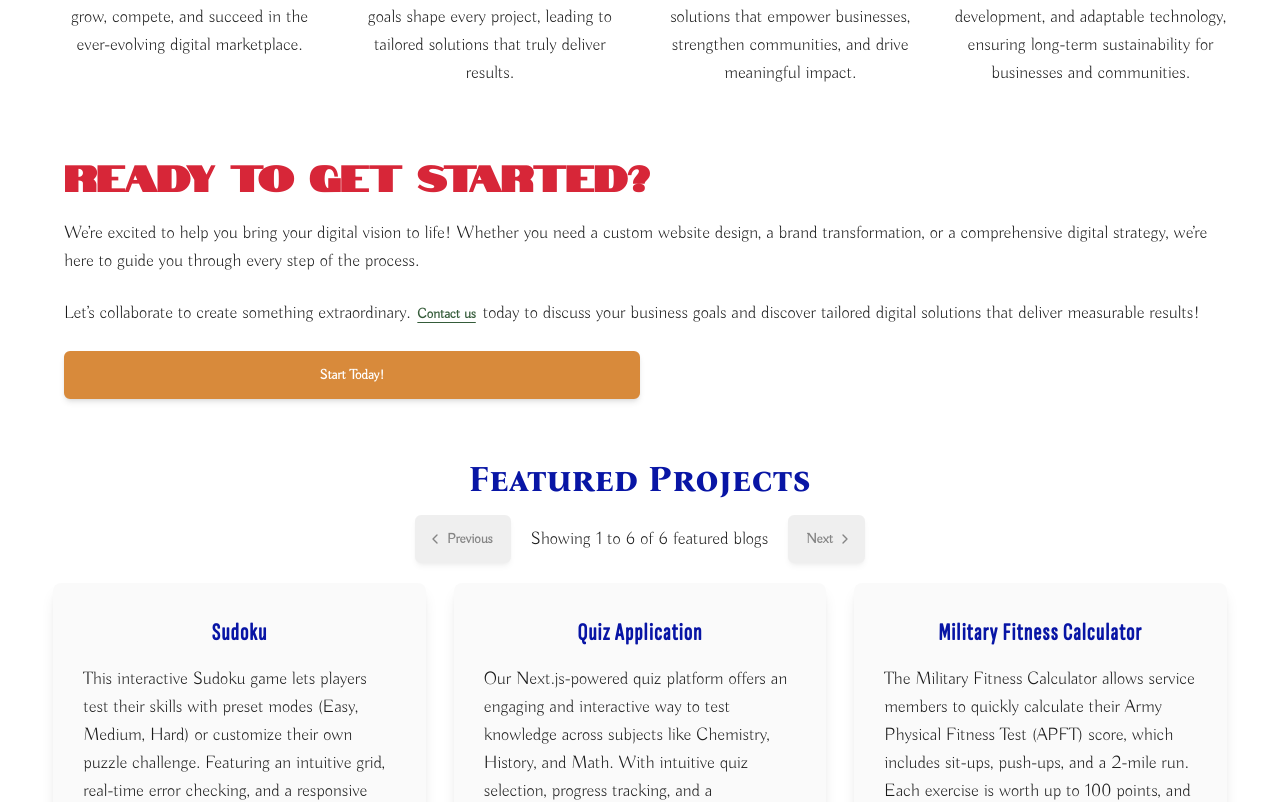
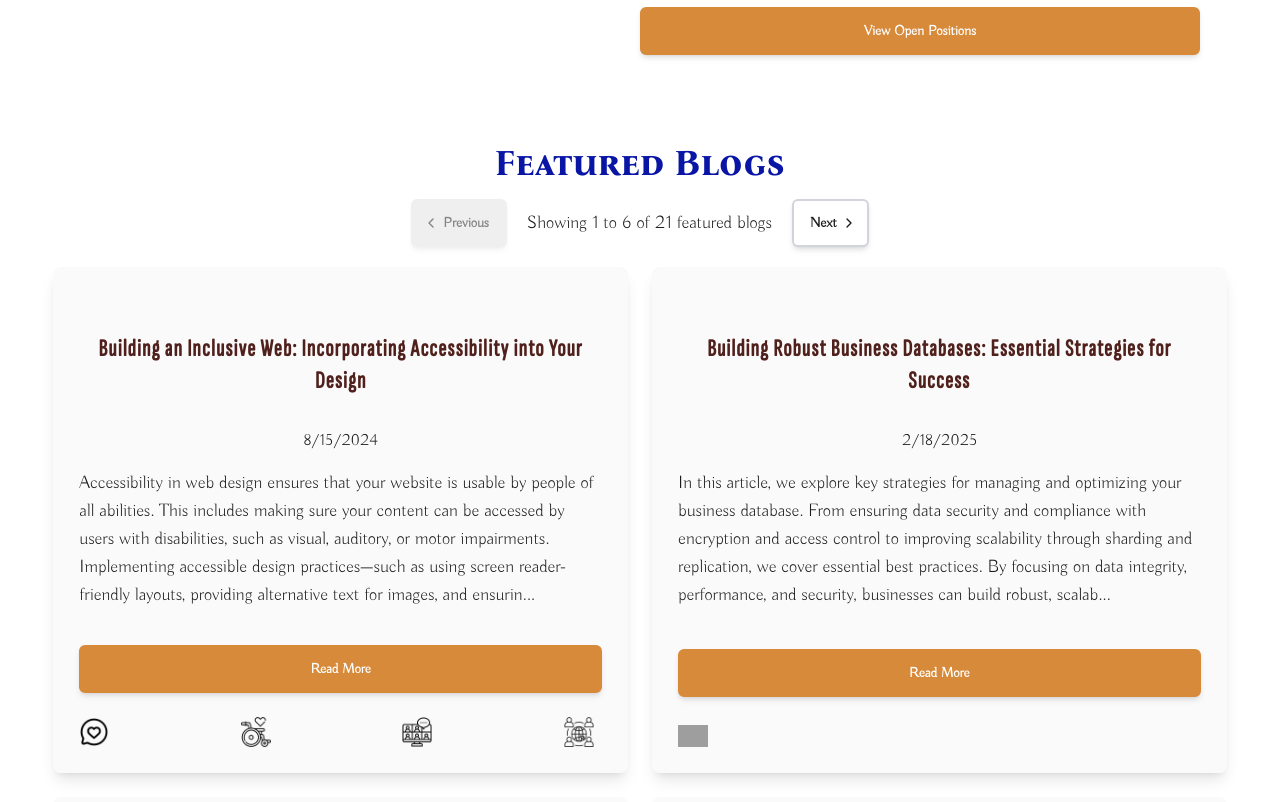
Before and after one commit to tmchuynh/phoenix-code-studio, a Next.js app: page / in a window 1280 px wide. Shown: the part 3827-4629 px from the top of the page. Built offline with nearby package versions, Linux system fonts and the light colour scheme; grey boxes are pictures that could not be loaded.

Commit message:
reorganize and add icons

```diff
--- a/src/app/page.tsx
+++ b/src/app/page.tsx
@@ -85,24 +85,24 @@ const WelcomePage: FC = () => {
       {/* Services Highlight Section */}
       <ServiceHighlights />
 
+      {/* About Section */}
+      <AboutSection />
+
       <JoinUs />
 
-      {/* About Section */}
-      <AboutSection />
+      {/* Featured Blogs Section */}
+      <FeaturedBlogs />
 
       {/* Call to Action Section */}
       <div className="px-12 mx-auto">
         <CallToAction />
       </div>
 
-      {/* Featured Projects Section */}
-      <FeaturedProjects />
-
       {/* Testimonials Section */}
       <Testimonials />
 
-      {/* Featured Blogs Section */}
-      <FeaturedBlogs />
+      {/* Featured Projects Section */}
+      <FeaturedProjects />
     </main>
   );
 };
--- a/src/components/FeaturedBlogs.tsx
+++ b/src/components/FeaturedBlogs.tsx
@@ -10,6 +10,7 @@ import { useState } from "react";
 import { blogs } from "@/lib/blog-posts";
 import { setSlug } from "@/lib/utils";
 import { useTheme } from "next-themes";
+import Image from "next/image";
 
 const FeaturedBlogs = () => {
   const isSmallScreen = useSmallScreen();
@@ -114,6 +115,18 @@ const FeaturedBlogs = () => {
             >
               Read More
             </Button>
+            <div className="justify-between pt-6 hidden md:flex">
+              {blog.icons.map((icon, iconIndex) => (
+                <Image
+                  key={iconIndex}
+                  src={`/images/blog_icons/${icon}`}
+                  width={30}
+                  height={30}
+                  alt={`${icon}-Icon`}
+                  className="mr-2"
+                />
+              ))}
+            </div>
           </div>
         ))}
       </div>
```
